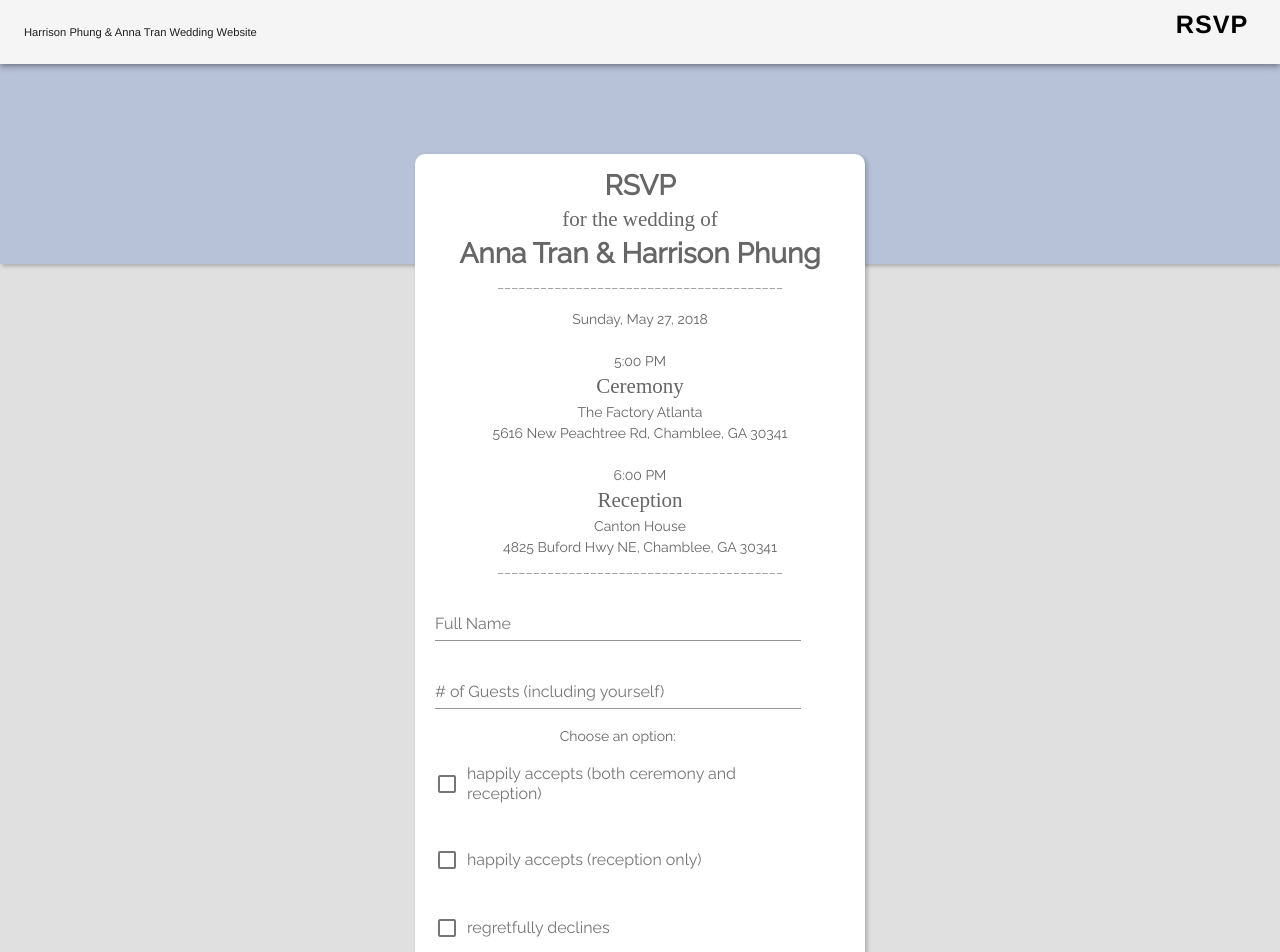
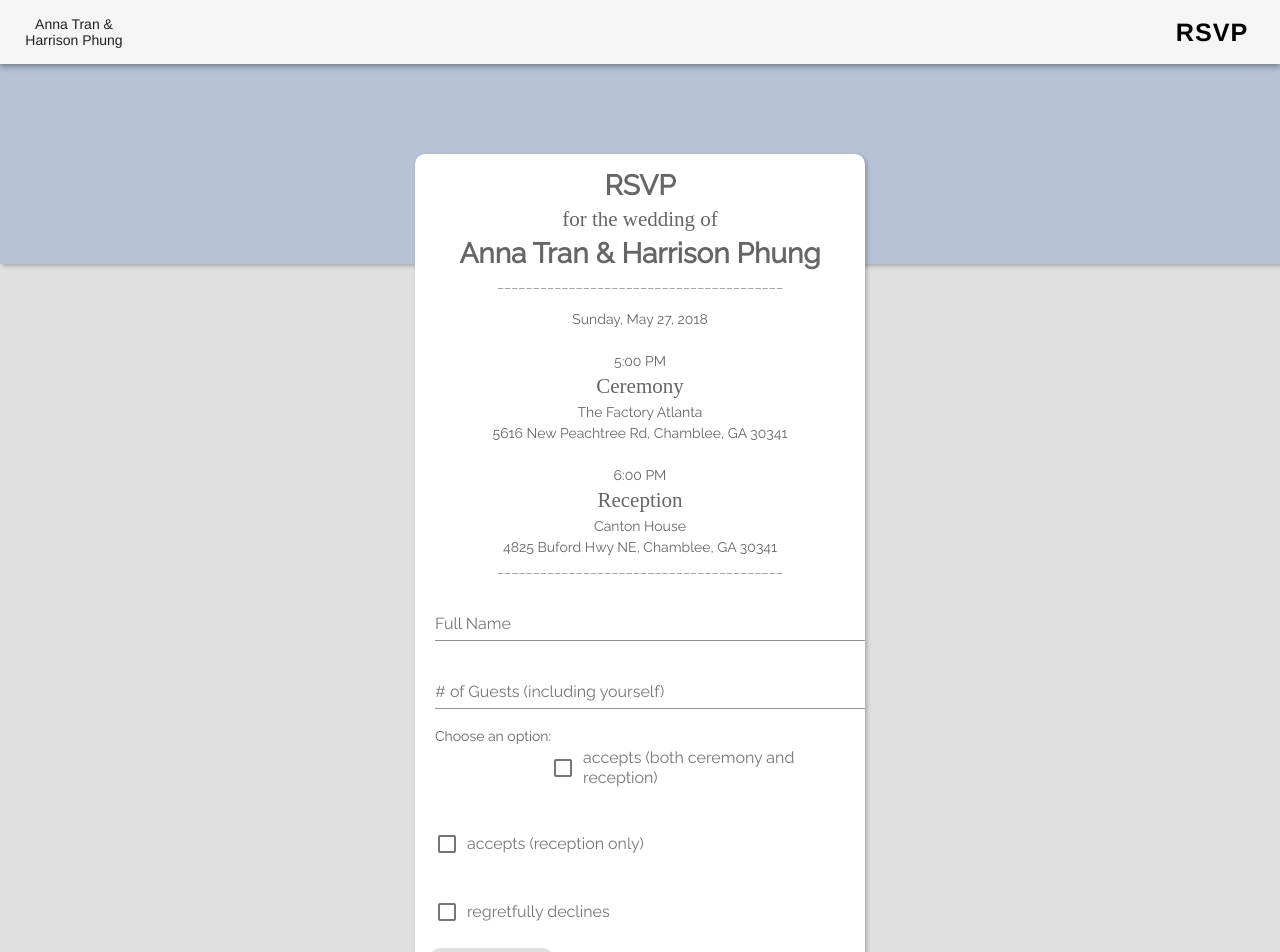
Before and after one commit to hphung3/Wedding-Website, a Vue app: page /rsvp in a window 1280 px wide. Shown: the top 952 px of the page. Built offline with nearby package versions, Linux system fonts and the light colour scheme.

Commit message:
reformat toolbar and rsvp options

```diff
--- a/src/components/mainpage/Toolbar.vue
+++ b/src/components/mainpage/Toolbar.vue
@@ -23,7 +23,7 @@ export default {
   },
   data() {
     return {
-      title: "Harrison Phung & Anna Tran Wedding Website"
+      title: "Anna Tran & Harrison Phung"
     };
   }
 };
@@ -36,7 +36,8 @@ export default {
 }
 
 #title {
-  font-size: 80%;
+  font-size: 100%;
+  width: 100px;
 }
 .rsvp {
   font-weight: 700;
@@ -48,8 +49,9 @@ export default {
 }
 
 #rsvp{
-  height: fill;
+  height: auto;
   text-decoration: none;
+  align-content: center
 }
 
 </style>
--- a/src/components/rsvp/RSVP.vue
+++ b/src/components/rsvp/RSVP.vue
@@ -39,11 +39,11 @@
 
       <label>Choose an option:</label>
       <v-checkbox
-      :label="`happily accepts (both ceremony and reception)`"
+      :label="`accepts (both ceremony and reception)`"
       v-model="ceremonyAndReceptionCheckBox">
       </v-checkbox>
       <v-checkbox
-      :label="`happily accepts (reception only)`"
+      :label="`accepts (reception only)`"
       v-model="receptionCheckBox">
       </v-checkbox>
       <v-checkbox
@@ -233,18 +233,13 @@ button:focus {
 label {
   display: block;
   margin-bottom: 10px;
+  float: left;
 }
 
 .v-form {
-  width: 85%;
-  margin: 0px 10px;
+  width: 100%;
+  margin: 0px 0px 0px 10px;
 }
 
-.input-group label {
-  font-size: 15px;
-  max-width: 100%;
-}
-.input-group.input-group--selection-controls label {
-  max-width: 100%;
-}
+
 </style>
```
